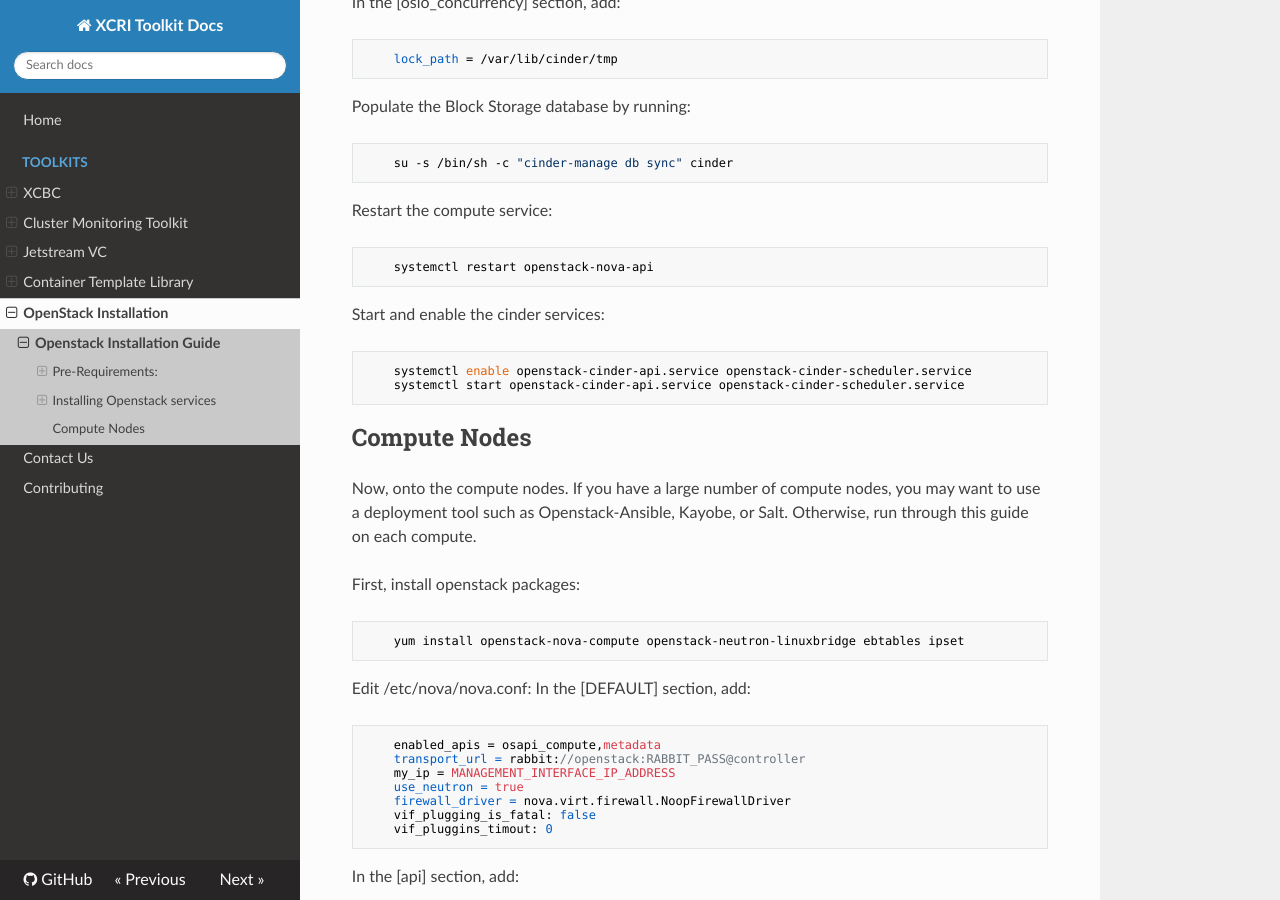
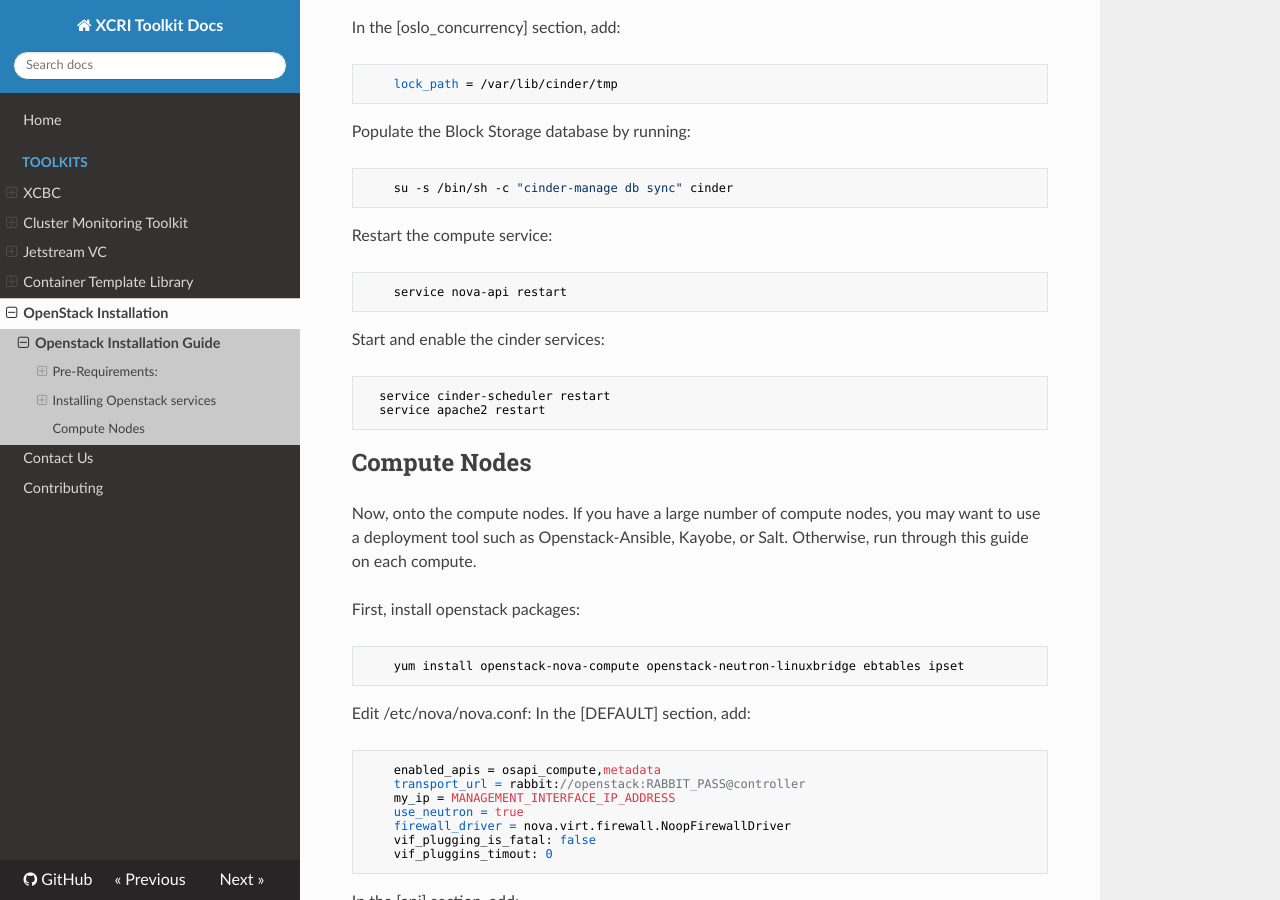
Before and after one commit to access-ci-org/Toolkit-Docs, an MkDocs documentation site: the page built from docs/toolkits/OpenstackInstallation.md, in a window 1280 px wide and 900 px high, scrolled down 16711 px. Built offline with MkDocs 1.6.1, drawn with Linux system fonts in a browser that asks for light colours; nearby versions of some CDN libraries; old or Windows-style settings are respelled for this version of MkDocs; some of the changed text lies outside the part shown.

Commit message:
Fixed typos, editing, etc.

````diff
--- a/docs/toolkits/OpenstackInstallation.md
+++ b/docs/toolkits/OpenstackInstallation.md
@@ -1,4 +1,5 @@
 #  Installing Openstack (Victoria)
+---
 
 This is a basic walkthrough of installing Openstack.
 
@@ -115,7 +116,7 @@ ETCD_LISTEN_CLIENT_URLS="http://10.0.0.10:2379"
 ```
 
 
-### Compute node pre-requirement setup/configuration
+### Compute node pre-requirement setup & configuration
 ---
 
  On the compute nodes, run the following:
@@ -740,8 +741,6 @@ Edit the /etc/neutron/neutron.conf file:
 ```
 
 
-
-
 Configuring Horizon:
  Edit /etc/openstack-dashboard/local_settings:
   Edit the settings to have the following:
@@ -826,13 +825,13 @@ To configure Cinder:
 
  Restart the compute service:
 ``` bash
-	systemctl restart openstack-nova-api
+	service nova-api restart
 ```
 
  Start and enable the cinder services:
 ``` bash
-	systemctl enable openstack-cinder-api.service openstack-cinder-scheduler.service
-	systemctl start openstack-cinder-api.service openstack-cinder-scheduler.service
+  service cinder-scheduler restart
+  service apache2 restart
 ```
 
 
````
